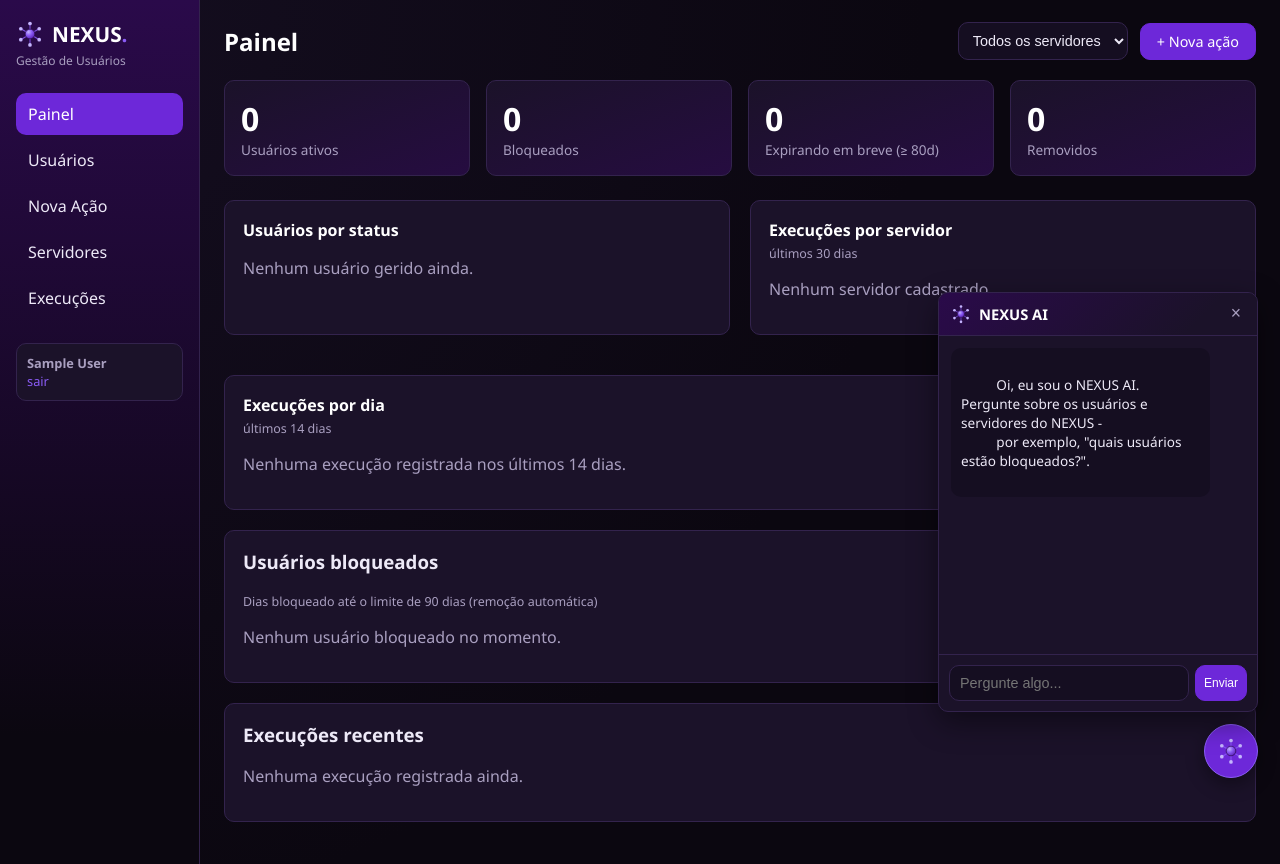
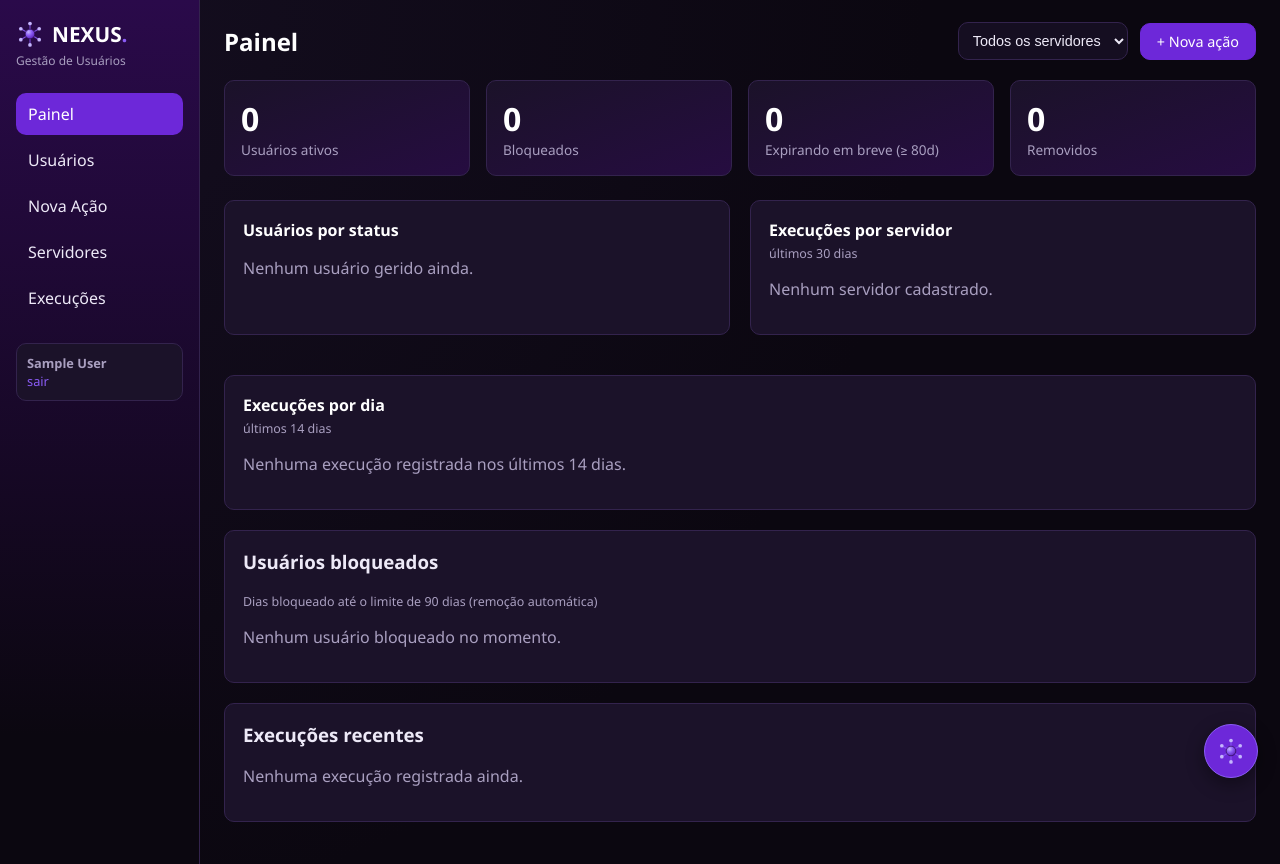
Before and after one commit to julyanarch/NEXUS, a Flask app: page / in a window 1280 px wide. Run offline with Flask 3, Linux system fonts and the light colour scheme; the visitor is signed in with stand-in values (Sample User, id 1); data that the repository does not hold is empty.

Commit message:
fix: balao do NEXUS AI nao fechava (hidden sobrescrito por display:flex)
.chat-panel tinha display:flex fixo, o que faz o navegador ignorar o
atributo "hidden" (usado pelo app.js pra abrir/fechar) - o painel ficava
sempre visivel, sem jeito de fechar. Adiciona .chat-panel[hidden]{display:none}
pra restaurar o comportamento esperado.

Co-Authored-By: Claude Sonnet 5 <noreply@anthropic.com>

```diff
--- a/nexus_dashboard/static/css/theme.css
+++ b/nexus_dashboard/static/css/theme.css
@@ -521,6 +521,10 @@ input.pw-invalid { border-color: var(--danger); background: rgba(248, 113, 113,
   flex-direction: column;
   overflow: hidden;
 }
+/* sem isso, o atributo "hidden" (usado pra abrir/fechar no app.js) e ignorado,
+   porque o "display: flex" acima teria prioridade sobre o display:none padrao
+   do navegador pra elementos com "hidden". */
+.chat-panel[hidden] { display: none; }
 
 .chat-panel-header {
   display: flex;
```
